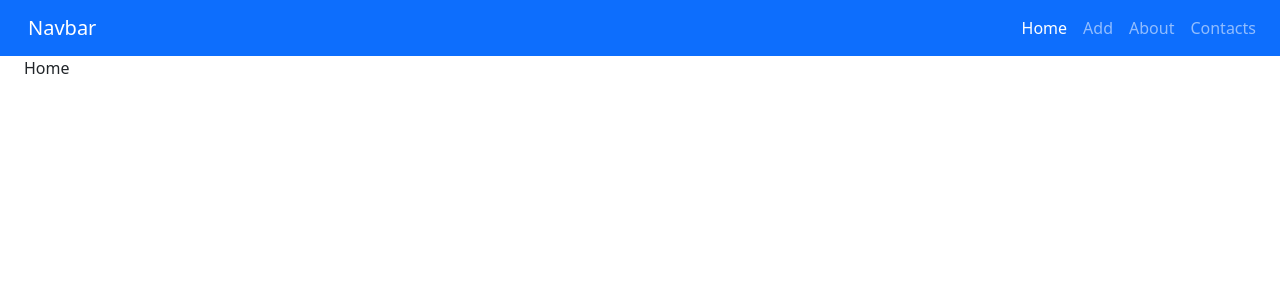
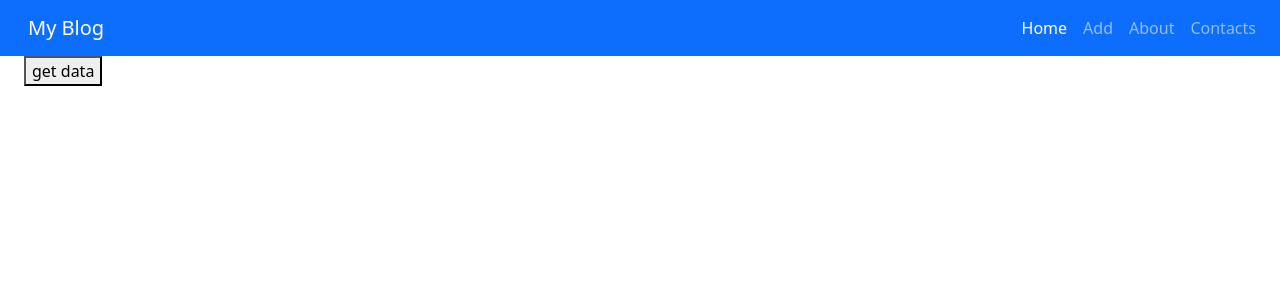
Before and after one commit to AntonForikov/homework64, a React (Vite) app: page / in a window 1280 px wide. Shown: the top 300 px of the page. Built offline with nearby package versions, Linux system fonts and the light colour scheme.

Commit message:
get data from database barebones

```diff
--- a/src/components/AppBar/AppBar.tsx
+++ b/src/components/AppBar/AppBar.tsx
@@ -5,7 +5,7 @@ const AppBar: React.FC = () => {
   return (
     <nav className="navbar navbar-expand-lg navbar-dark bg-primary px-3">
       <div className="container-md">
-        <NavLink className="navbar-brand" to="/">Navbar</NavLink>
+        <NavLink className="navbar-brand" to="/">My Blog</NavLink>
       </div>
       <ul className="navbar-nav me-auto mb-2 mb-lg-0">
         <li className="nav-item">
--- a/src/components/Spinner/Spinner.tsx
+++ b/src/components/Spinner/Spinner.tsx
@@ -2,8 +2,7 @@ import React from 'react';
 
 const Spinner: React.FC = () => {
   return (
-    <div className="spinner-border text-primary" role="status">
-      <span className="visually-hidden">Loading...</span>
+    <div className="spinner-border text-primary d-block m-auto mt-3" role="status">
     </div>
   );
 };
--- a/src/containers/Add/Add.tsx
+++ b/src/containers/Add/Add.tsx
@@ -2,8 +2,11 @@ import React, {useState} from 'react';
 import {Post} from '../../types.d.';
 import Spinner from '../../components/Spinner/Spinner';
 import axiosAPI from '../../axiosAPI';
+import {useNavigate} from 'react-router-dom';
 
 const Add: React.FC = () => {
+  const navigate = useNavigate();
+
   const [loading, setLoading] = useState(false);
   const [post, setPost] = useState<Post>({
     post: '',
@@ -25,12 +28,14 @@ const Add: React.FC = () => {
     e.preventDefault();
     setLoading(true);
     try {
-      await axiosAPI.post('/posts.json', post)
+      await axiosAPI.post('/posts.json', post);
     } catch {
       alert ('Please check URL.');
     } finally {
       setLoading(false);
     }
+    setPost(prevState => ({...prevState, post: '', date: ''}))
+    navigate('/');
   };
 
   return (<>
--- a/src/containers/Home/Home.tsx
+++ b/src/containers/Home/Home.tsx
@@ -1,11 +1,16 @@
 import React from 'react';
+import axiosAPI from '../../axiosAPI';
 
 const Home: React.FC = () => {
+  const getData = async () => {
+    const {data: response} = await axiosAPI.get('/posts.json');
+    console.log(response)
+  };
+
   return (
     <div>
-      Home
+      <button onClick={getData}>get data</button>
     </div>
   );
 };
-
 export default Home;
```
